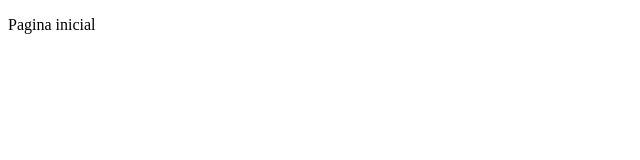
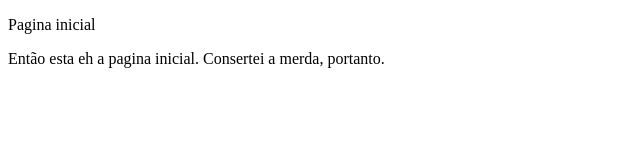
Before and after one commit to sandromechi/github-master, a plain HTML site: page index.html in a window 1280 px wide. Shown: the whole page, without its empty margins (0-640 px from the left). Drawn offline with Linux system fonts and the light colour scheme.

Commit message:
consertando a merda closes #1

```diff
--- a/index.html
+++ b/index.html
@@ -5,6 +5,7 @@
 </head>
 <body>
     <p>Pagina inicial</p>
+    <p>Então esta eh a pagina inicial. Consertei a merda, portanto.</p>
 </body>
 
 
```
